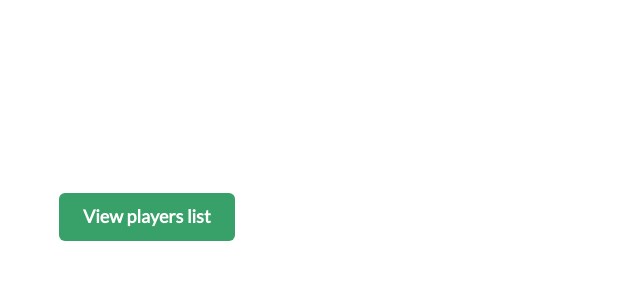
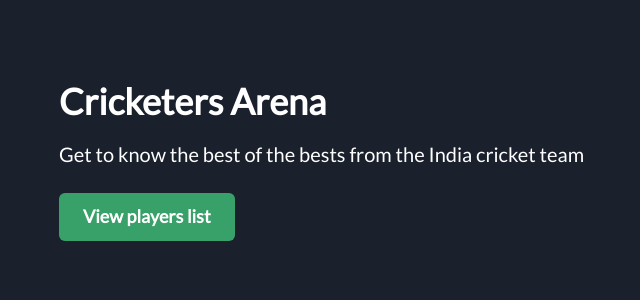
Before and after one commit to iamyusufali/cricketers-app, a React (Vite) app: page / in a window 1280 px wide. Shown: the top 300 px of the page, without its empty margins (301-941 px from the left). Built offline with nearby package versions, Linux system fonts and the light colour scheme.

Commit message:
wrap app component

```diff
--- a/src/App.tsx
+++ b/src/App.tsx
@@ -1,8 +1,13 @@
 import { RouterProvider } from 'react-router-dom';
 import router from './routes';
+import { Box } from '@chakra-ui/react';
 
 const App = () => {
-	return <RouterProvider router={router} />;
+	return (
+		<Box h='100vh' bg='gray.800'>
+			<RouterProvider router={router} />
+		</Box>
+	);
 };
 
 export default App;
```
